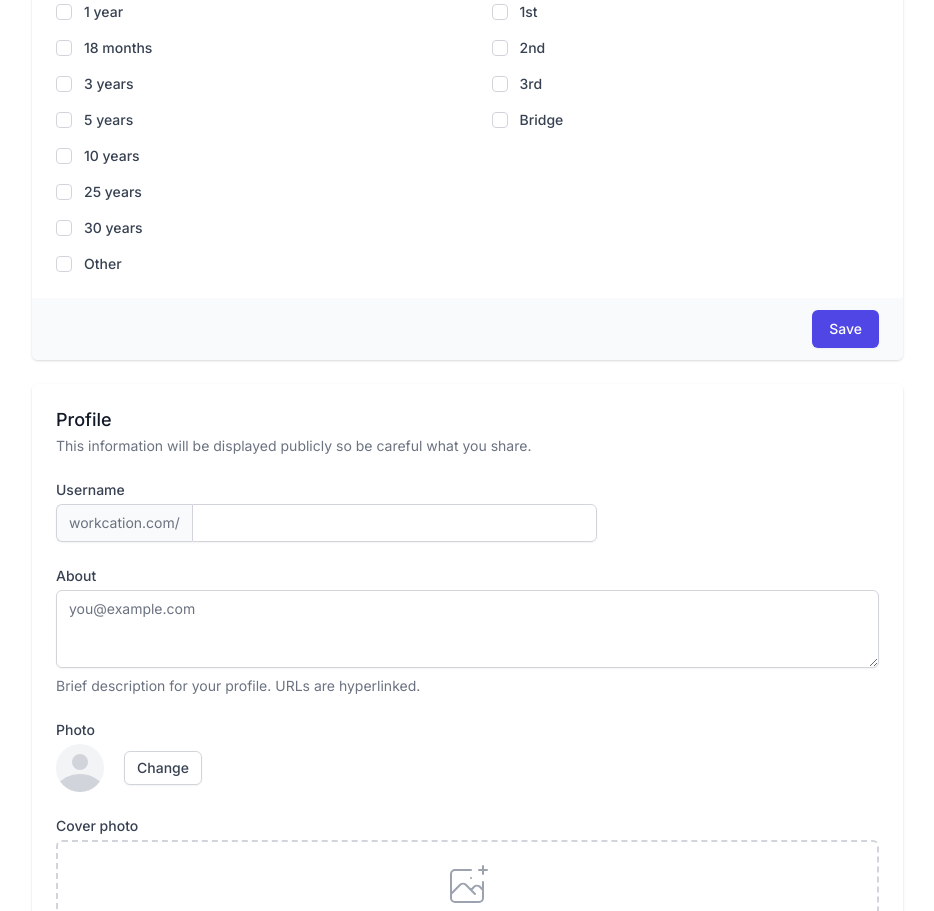
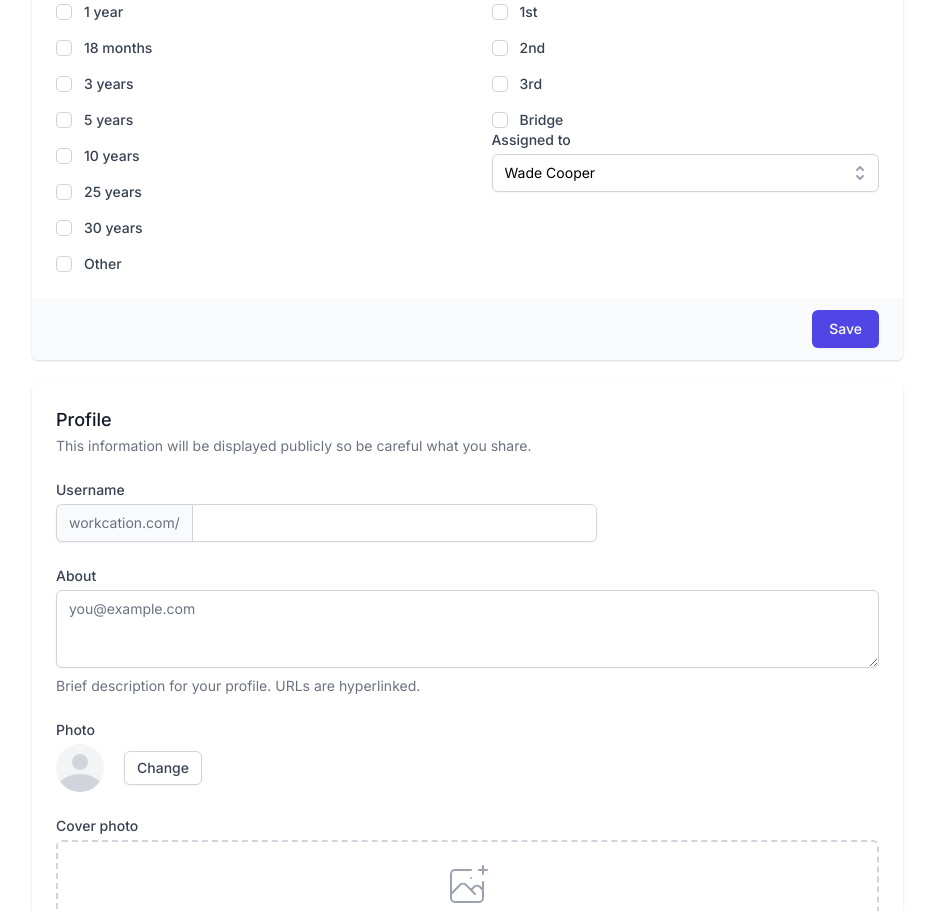
Before and after one commit to parssak/broker-app, a Vue app: page / in a window 1280 px wide. Shown: the part 940-1851 px from the top of the page, without its empty margins (321-1255 px from the left). Built offline with nearby package versions, Linux system fonts and the light colour scheme; what @tailwindcss/typography would draw is missing.

Commit message:
added select input

```diff
--- /dev/null
+++ b/src/components/base/inputs/SelectInput.vue
@@ -0,0 +1,157 @@
+<template>
+  <Listbox as="div" v-model="selected">
+    <ListboxLabel class="block text-sm font-medium text-gray-700">
+      {{ label }}
+    </ListboxLabel>
+    <div class="mt-1 relative">
+      <ListboxButton
+        class="
+          bg-white
+          relative
+          w-full
+          border border-gray-300
+          rounded-md
+          shadow-sm
+          pl-3
+          pr-10
+          py-2
+          text-left
+          cursor-default
+          focus:outline-none
+          focus:ring-1
+          focus:ring-indigo-500
+          focus:border-indigo-500
+          sm:text-sm
+        "
+      >
+        <span class="block truncate">{{ selected.label }}</span>
+        <span
+          class="
+            absolute
+            inset-y-0
+            right-0
+            flex
+            items-center
+            pr-2
+            pointer-events-none
+          "
+        >
+          <SelectorIcon class="h-5 w-5 text-gray-400" aria-hidden="true" />
+        </span>
+      </ListboxButton>
+
+      <transition
+        leave-active-class="transition ease-in duration-100"
+        leave-from-class="opacity-100"
+        leave-to-class="opacity-0"
+      >
+        <ListboxOptions
+          class="
+            absolute
+            z-10
+            mt-1
+            w-full
+            bg-white
+            shadow-lg
+            max-h-60
+            rounded-md
+            py-1
+            text-base
+            ring-1 ring-black ring-opacity-5
+            overflow-auto
+            focus:outline-none
+            sm:text-sm
+          "
+        >
+          <ListboxOption
+            as="template"
+            v-for="item in items"
+            :key="item.id"
+            :value="item"
+            v-slot="{ active, selected }"
+          >
+            <li
+              :class="[
+                active ? 'text-white bg-indigo-600' : 'text-gray-900',
+                'cursor-default select-none relative py-2 pl-3 pr-9',
+              ]"
+            >
+              <span
+                :class="[
+                  selected ? 'font-semibold' : 'font-normal',
+                  'block truncate',
+                ]"
+              >
+                {{ item.label }}
+              </span>
+
+              <span
+                v-if="selected"
+                :class="[
+                  active ? 'text-white' : 'text-indigo-600',
+                  'absolute inset-y-0 right-0 flex items-center pr-4',
+                ]"
+              >
+                <CheckIcon class="h-5 w-5" aria-hidden="true" />
+              </span>
+            </li>
+          </ListboxOption>
+        </ListboxOptions>
+      </transition>
+    </div>
+  </Listbox>
+</template>
+
+<script>
+import { ref } from "vue";
+import {
+  Listbox,
+  ListboxButton,
+  ListboxLabel,
+  ListboxOption,
+  ListboxOptions,
+} from "@headlessui/vue";
+import { CheckIcon, SelectorIcon } from "@heroicons/vue/solid";
+
+const people = [
+  { id: 1, label: "Wade Cooper" },
+  { id: 2, label: "Arlene Mccoy" },
+  { id: 3, label: "Devon Webb" },
+  { id: 4, label: "Tom Cook" },
+  { id: 5, label: "Tanya Fox" },
+  { id: 6, label: "Hellen Schmidt" },
+  { id: 7, label: "Caroline Schultz" },
+  { id: 8, label: "Mason Heaney" },
+  { id: 9, label: "Claudie Smitham" },
+  { id: 10, label: "Emil Schaefer" },
+];
+
+export default {
+  components: {
+    Listbox,
+    ListboxButton,
+    ListboxLabel,
+    ListboxOption,
+    ListboxOptions,
+    CheckIcon,
+    SelectorIcon,
+  },
+  props: {
+    label: {
+      type: String,
+      default: "Assigned to",
+    },
+    items: {
+      type: Array,
+      default: () => people,
+    },
+  },
+  setup(props) {
+    const selected = ref(props.items[0]);
+
+    return {
+      selected,
+    };
+  },
+};
+</script>
--- a/src/views/home/index.vue
+++ b/src/views/home/index.vue
@@ -67,6 +67,8 @@
             </div>
             <div class="w-full">
               <CheckListSimple title="Charges Offered" :items="chargeTypes" />
+
+              <SelectInput />
             </div>
           </div>
         </Form>
@@ -780,6 +782,7 @@
 </template>
 
 <script>
+import SelectInput from "../../components/base/inputs/SelectInput.vue";
 import TextInput from "../../components/base/inputs/TextInput.vue";
 import CheckListSimple from "../../components/base/inputs/CheckListSimple.vue";
 import RadioListSimple from "../../components/base/inputs/RadioListSimple.vue";
@@ -891,6 +894,7 @@ export default {
     RadioListSimple,
     CheckListSimple,
     TextInput,
+    SelectInput,
   },
   setup() {
     return {
```
